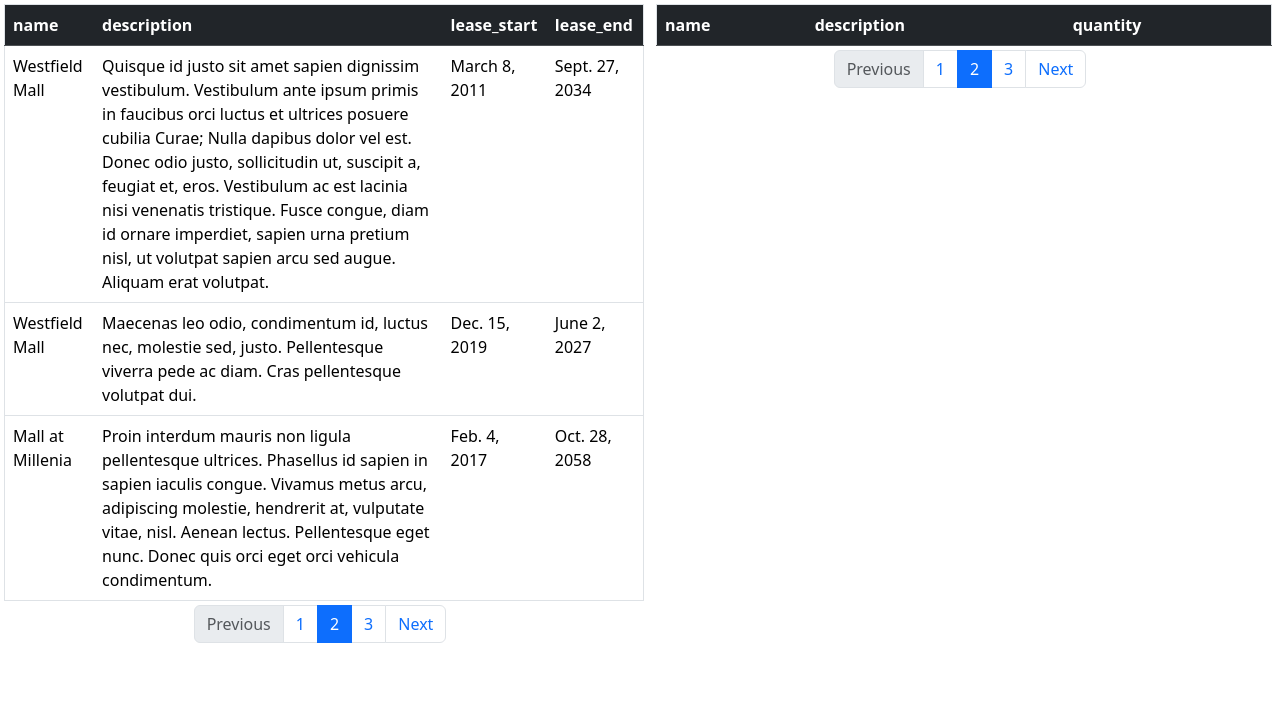
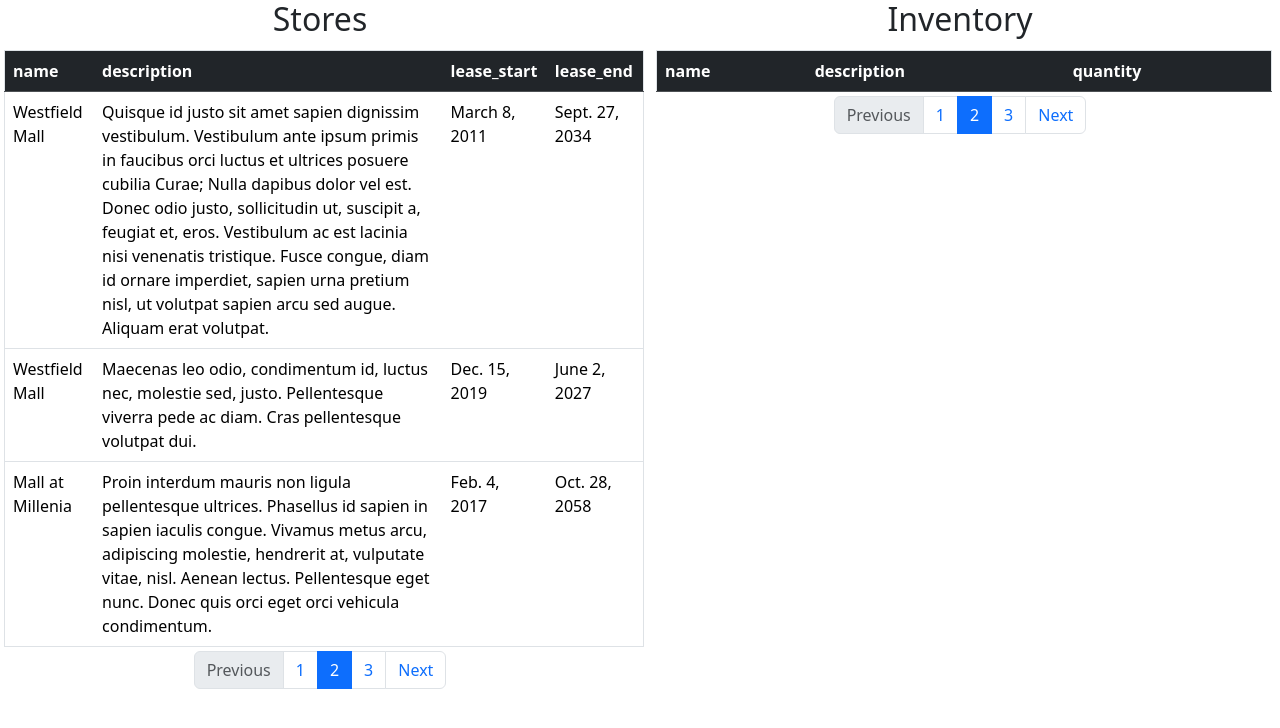
Before and after one commit to rdas6313/Mall_manager, a Django app: page /1/ in a window 1280 px wide. Shown: the top 728 px of the page. Run offline with Django 5.2, Linux system fonts and the light colour scheme; data comes from the database, SQL or seed files in the repository; lists and menus that the app fills with data are empty.

Commit message:
added Title in frontend

```diff
--- a/templates/manager/index.html
+++ b/templates/manager/index.html
@@ -4,6 +4,9 @@
 <div class="container-fluid">
   <div class="row">
     <div class="col">
+      <div class="row">
+        <h2 class="text-center">Stores</h2>
+      </div>
       <div class="row">
         {% include "manager/table.html" with data=store %}
       </div>
@@ -12,8 +15,15 @@
       </div>
     </div>
     <div class="col">
-      {% include "manager/table.html" with data=inventory %}
-      {% include "manager/pagination.html" %}
+      <div class="row">
+        <h2 class="text-center">Inventory</h2>
+      </div>
+      <div class="col">
+        {% include "manager/table.html" with data=inventory %}
+      </div>
+      <div class="col">
+        {% include "manager/pagination.html" %}
+      </div>
     </div>
   </div>
 </container>
```
